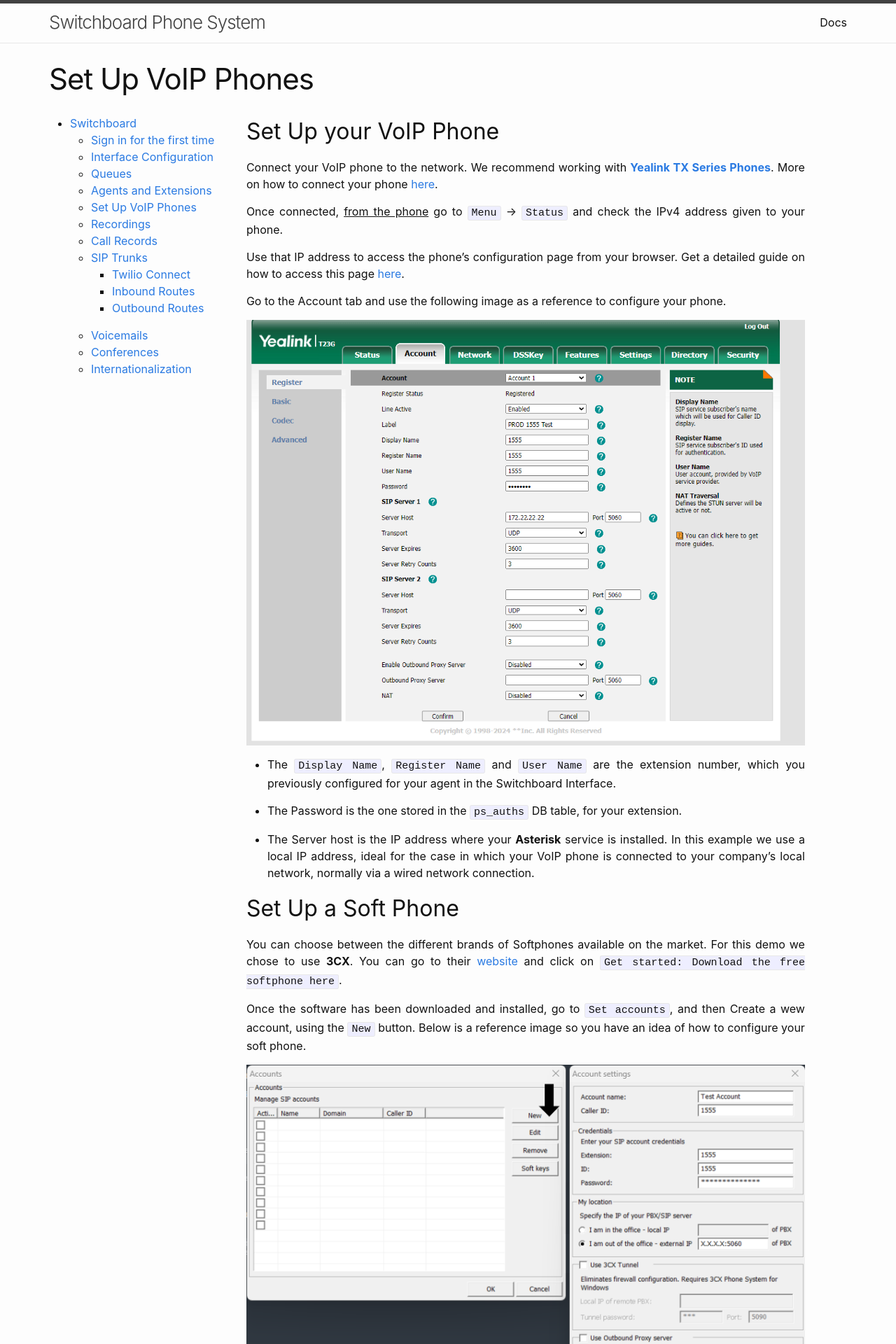
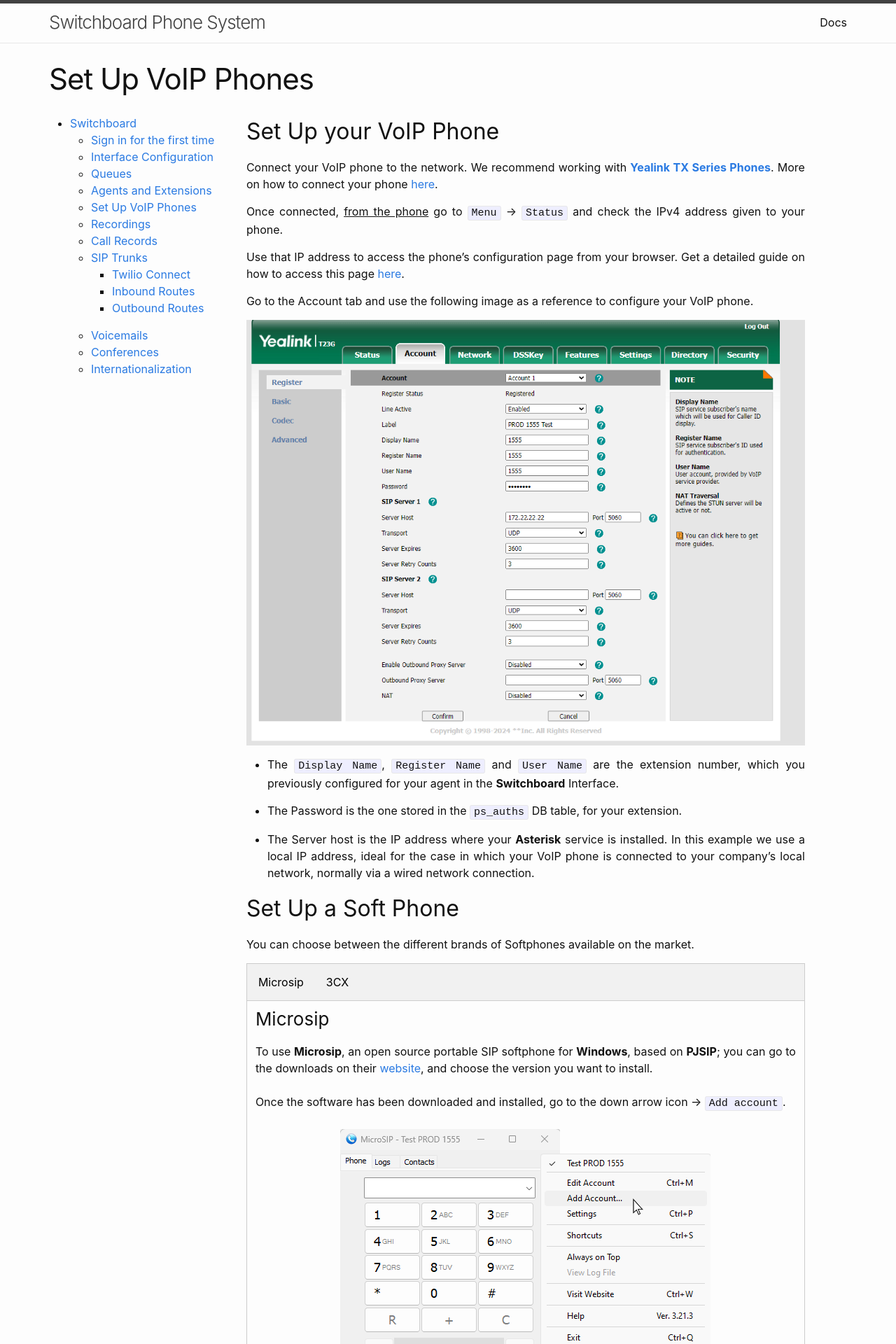
Before and after one commit to PhoneSwitchBoard/Switchboard-Website-Docs, a Jekyll site: the page built from docs/phone.md, in a window 1280 px wide. Shown: the top 1920 px of the page at 70% size. Built offline with Jekyll 4.4.1, drawn with Linux system fonts in a browser that asks for light colours; some of the changed text lies outside the part shown.

Commit message:
Tabs for different softphone configurations

```diff
--- a/_sass/styles.scss
+++ b/_sass/styles.scss
@@ -19,3 +19,43 @@
   max-width: 70%;
   padding-left: 2%;
 }
+
+/* Style the tab */
+.tab {
+  overflow: hidden;
+  border: 1px solid #ccc;
+  background-color: #f1f1f1;
+}
+
+/* Style the buttons that are used to open the tab content */
+.tab button {
+  background-color: inherit;
+  float: left;
+  border: none;
+  outline: none;
+  cursor: pointer;
+  padding: 14px 16px;
+  transition: 0.3s;
+}
+
+/* Change background color of buttons on hover */
+.tab button:hover {
+  background-color: #ddd;
+}
+
+/* Create an active/current tablink class */
+.tab button.active {
+  background-color: #ccc;
+}
+
+/* Style the tab content */
+.tabcontent {
+  display: none;
+  padding: 6px 12px;
+  border: 1px solid #ccc;
+  border-top: none;
+}
+
+.tablinks {
+  font: inherit;
+}
--- a/docs/phone.md
+++ b/docs/phone.md
@@ -13,13 +13,13 @@ Once connected, <ins>from the phone</ins> go to `Menu` -> `Status` and check the
 
 Use that IP address to access the phone's configuration page from your browser. Get a detailed guide on how to access this page [here](https://www.3cx.com/sip-phones/manually-configure-yealink-t32g-t38g-t42g-t46g/).
 
-Go to the Account tab and use the following image as a reference to configure your phone.
+Go to the Account tab and use the following image as a reference to configure your VoIP phone.
 
 
-![Screenshot: Interface Config](./../images/voip_phone_conf.png)
+![Screenshot: VoIP Phone](./../images/voip_phone_conf.png)
 
 
-* The `Display Name`, `Register Name` and `User Name` are the extension number, which you previously configured for your agent in the Switchboard Interface.
+* The `Display Name`, `Register Name` and `User Name` are the extension number, which you previously configured for your agent in the **Switchboard** Interface.
 
 * The Password is the one stored in the `ps_auths` DB table, for your extension.
 
@@ -28,17 +28,90 @@ Go to the Account tab and use the following image as a reference to configure yo
 
 ## Set Up a Soft Phone
 
+You can choose between the different brands of Softphones available on the market.
 
-You can choose between the different brands of Softphones available on the market. For this demo we chose to use **3CX**. You can go to their [website](https://www.3cx.com/voip/softphone/) and click on `Get started: Download the free softphone here`.
+<!-- Tab links -->
+<div class="tab">
+  <button class="tablinks" onclick="openCity(event, 'Microsip')">Microsip</button>
+  <button class="tablinks" onclick="openCity(event, '3CX')">3CX</button>
+</div>
 
-Once the software has been downloaded and installed, go to `Set accounts`, and then Create a wew account, using the `New` button. Below is a reference image so you have an idea of how to configure your soft phone.
+<!-- Tab content -->
+<div id="Microsip" class="tabcontent" style="display: block;">
+  <h3>Microsip</h3>
+  To use <b>Microsip</b>, an open source portable SIP softphone for <b>Windows</b>, based on <b>PJSIP</b>; you can go to the downloads on their <a href="https://www.microsip.org/downloads">website</a>, and choose the version you want to install.
+  <br><br>
+		Once the software has been downloaded and installed, go to the down arrow icon -> <code class="language-plaintext highlighter-rouge">Add account</code>.
+	<br><br>
+	<p align="center">
+  	<img src="./../images/microsip_add_account.png" />
+  </p>
+  <br>
+  <p align="center">
+  	<img src="./../images/microsip_new_account.png" />
+  </p>
+  <br>
+  <ul>
+	  <li>
+	  	<p>The <code class="language-plaintext highlighter-rouge">Account Name</code> is the name you want to give to the account, which is sufficiently explicit if you later have several accounts configured on your softphone.</p>
+	  </li>
+	  <li>
+	    <p>The <code class="language-plaintext highlighter-rouge">SIP Server</code> and <code class="language-plaintext highlighter-rouge">Domain</code> are the IP address, local or public, of the server where the <b>Asterisk</b> service to which you want to connect your calls is installed.</p>
+	  </li>
+	  <li>
+	    <p>The <code class="language-plaintext highlighter-rouge">Username</code> and <code class="language-plaintext highlighter-rouge">Login</code> are the Extension number. Remember that in <b>Switchboard</b> an Agent can have more than one extension number. Make sure you choose the right one.</p>
+	  </li>
+	  <li>
+	    <p>The <code class="language-plaintext highlighter-rouge">Password</code> is the one stored in the <code class="language-plaintext highlighter-rouge">ps_auths</code> DB table, for your extension.</p>
+	  </li>
+	</ul>
+</div>
 
+<div id="3CX" class="tabcontent">
+  <h3>3CX</h3>
+  If you decide to use <b>3CX</b>, you can go to their <a href="https://www.3cx.com/voip/softphone/">website</a> and click on <code class="language-plaintext highlighter-rouge">Get started: Download the free softphone here</code>.
+  <br><br>
+	Once the software has been downloaded and installed, go to <code class="language-plaintext highlighter-rouge">Set accounts</code>, and then Create a wew account, using the <code class="language-plaintext highlighter-rouge">New</code> button. Below is a reference image so you have an idea of how to configure your soft phone.
+	<br><br>
+	<p align="center">
+  	<img src="./../images/3cx.png" />
+  </p>
+  <br>
+  <ul>
+  	<li>
+	  	<p>The <code class="language-plaintext highlighter-rouge">Account Name</code> is the name you want to give to the account, which is sufficiently explicit if you later have several accounts configured on your softphone.</p>
+	  </li>
+	  <li>
+	  	<p>Note that the <code class="language-plaintext highlighter-rouge">Caller ID</code>, <code class="language-plaintext highlighter-rouge">Extension</code> and <code class="language-plaintext highlighter-rouge">ID</code> are the extension number, which you previously configured for your agent in the <b>Switchboard</b> Interface.</p>
+	  </li>
+	  <li>
+	    <p>The <code class="language-plaintext highlighter-rouge">Password</code> is the one stored in the <code class="language-plaintext highlighter-rouge">ps_auths</code> DB table, for your extension.</p>
+	  </li>
+	  <li>
+	    <p>The external IP is the IP address of your server, where the <strong>Asterisk</strong> service is installed. Include port <em>5060</em> in the IP address, as this is the one <strong>Asterisk</strong> uses by default to communicate.</p>
+	  </li>
+	</ul>
+</div>
 
-![Screenshot: Interface Config](./../images/3cx.png)
+<script type="text/javascript">
+	function openCity(evt, cityName) {
+	  // Declare all variables
+	  var i, tabcontent, tablinks;
 
+	  // Get all elements with class="tabcontent" and hide them
+	  tabcontent = document.getElementsByClassName("tabcontent");
+	  for (i = 0; i < tabcontent.length; i++) {
+	    tabcontent[i].style.display = "none";
+	  }
 
-* Note that the `Caller ID`, `Extension` and `ID` are the extension number, which you previously configured for your agent in the Switchboard Interface.
+	  // Get all elements with class="tablinks" and remove the class "active"
+	  tablinks = document.getElementsByClassName("tablinks");
+	  for (i = 0; i < tablinks.length; i++) {
+	    tablinks[i].className = tablinks[i].className.replace(" active", "");
+	  }
 
-* The Password is the one stored in the `ps_auths` DB table, for your extension.
-
-* The external IP is the IP address of your server, where the **Asterisk** service is installed. Include port _5060_ in the IP address, as this is the one **Asterisk** uses by default to communicate.
+	  // Show the current tab, and add an "active" class to the button that opened the tab
+	  document.getElementById(cityName).style.display = "block";
+	  evt.currentTarget.className += " active";
+	}
+</script>
```
Also changed, not shown: images/3cx.png, images/microsip_add_account.png (added), images/microsip_new_account.png (added).
